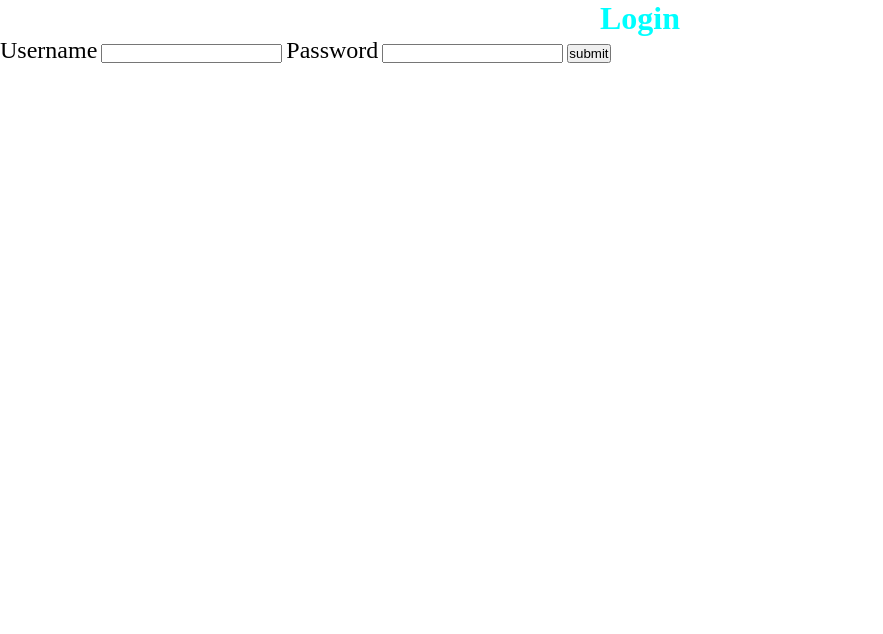
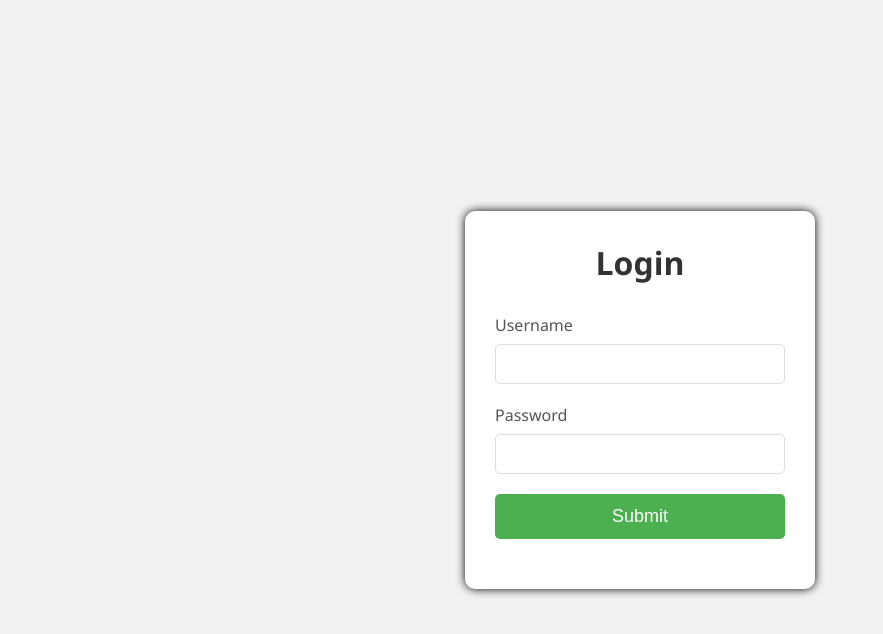
Before and after one commit to nikhilghadgeng/TP_RP_05, a plain HTML site: page intermediate/index.html in a window 1280 px wide. Shown: the whole page, without its empty margins (0-883 px from the left). Drawn offline with Linux system fonts and the light colour scheme.

Commit message:
in this i am adding the more css to lock nice this login page

```diff
--- a/intermediate/assets/style.css
+++ b/intermediate/assets/style.css
@@ -4,10 +4,65 @@
     box-sizing: border-box;
 }
 
-h1 {
+body {
+    font-family: 'Segoe UI', Tahoma, Geneva, Verdana, sans-serif;
+    background-color: #f2f2f2;
+    display: flex;
+    justify-content: center;
+    align-items: center;
+    height: 100vh;
+    margin: 0;
+}
+
+
+.manePage {
+    background-color: #ffffff;
+    padding: 30px;
+    border-radius: 10px;
+    box-shadow: 0 0 10px rgba(0, 0, 0, 1);
+    width: 350px;
+    max-width: 100%;
+}
+
+
+.manePage h1 {
     text-align: center;
-    color: aqua;
+    color: #333333;
+    margin-bottom: 30px;
 }
-#login{
-    font-size: 24px;
+
+
+.manePage label {
+    display: block;
+    margin-bottom: 8px;
+    color: #555555;
 }
+
+
+.manePage input,
+.manePage input {
+    width: 100%;
+    padding: 10px;
+    font-size: 16px;
+    border: 1px solid #dddddd;
+    border-radius: 5px;
+    margin-bottom: 20px;
+    transition: border-color 0.3s ease-in-out;
+}
+
+
+.manePage input[type="submit"] {
+    width: 100%;
+    background-color: #4CAF50;
+    color: white;
+    padding: 12px;
+    border: none;
+    border-radius: 5px;
+    cursor: pointer;
+    font-size: 18px;
+    transition: background-color 0.3s ease-in-out;
+}
+
+.manePage input[type="submit"]:hover {
+    background-color: #45a049;
+}
--- a/intermediate/index.html
+++ b/intermediate/index.html
@@ -1,3 +1,4 @@
+<!-- index.html -->
 <!DOCTYPE html>
 <html lang="en">
 <head>
@@ -6,15 +7,13 @@
 </head>
 <body>
     <!-- Login Form -->
-    <form action="index.php" method="post">
-        <h1>
-            Login
-        </h1>
-        <label id="login">Username</label>
-        <input type="text" name="username">
-        <label id="login">Password</label>
-        <input type="password" name="password">
-        <input type="submit" value="submit">
+    <form action="index.php" method="post" class="manePage">
+        <h1>Login</h1>
+        <label for="username">Username</label>
+        <input type="text" id="username" name="username">
+        <label for="password">Password</label>
+        <input type="password" id="password" name="password">
+        <input type="submit" value="Submit">
     </form>
 </body>
 </html>
```
